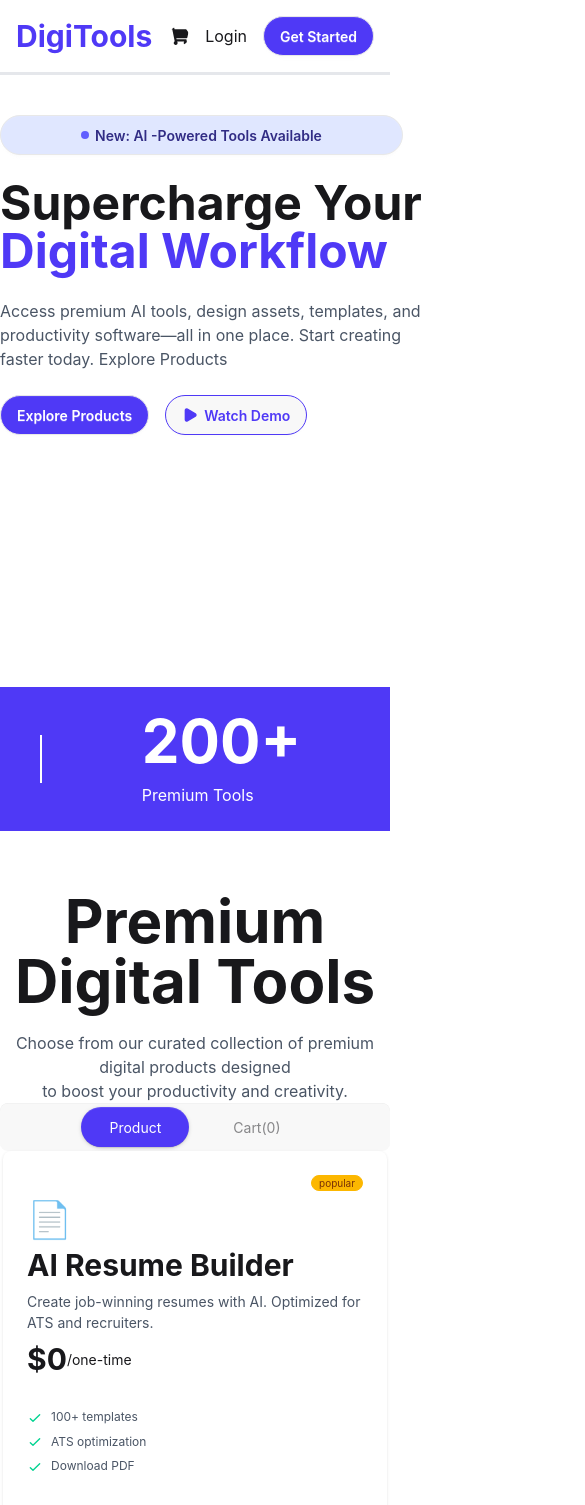
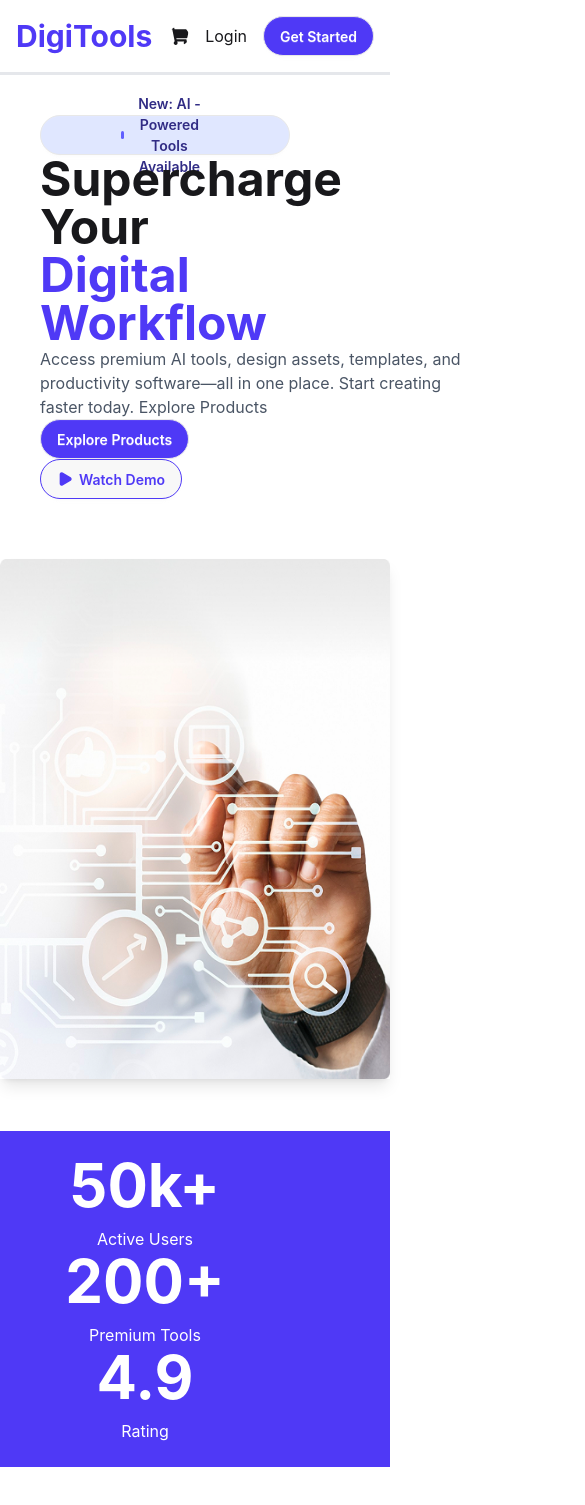
Before and after one commit to fahmidaafrozmoni2928-droid/digital-tools, a React (Vite) app: page / in a window 390 px wide. Shown: the top 1505 px of the page, 585 px wide, since content can reach past the window. Built offline with nearby package versions, Linux system fonts and the light colour scheme.

Commit message:
added responsive

```diff
--- a/src/Banner/Banner.jsx
+++ b/src/Banner/Banner.jsx
@@ -4,8 +4,8 @@ import bannerImg from '../assets/banner.png'
 
 const Banner = () => {
     return (
-        <div className="pt-10 container mx-auto space-x-19 flex">
-            <div className="space-y-6">
+        <div className="pt-10 container mx-auto space-x-25  md:flex">
+            <div className="ml-10 md:space-y-6 ml-0">
            <div className="btn px-20 rounded-full bg-indigo-100 text-indigo-900">
             <span className="w-2 h-2 bg-indigo-500 rounded-full"></span>
             New:  AI -Powered Tools Available
@@ -23,8 +23,8 @@ Explore Products
 </div>
 </div>
 
-<div>
-    <img className="w-130 h-130 shadow-lg" src={bannerImg}></img>
+<div className="mt-15 md:mt-0">
+    <img className="w-10 h-10 md: w-130 h-130 shadow-lg" src={bannerImg}></img>
 </div>
         </div>
 
--- a/src/BannerBottom/BannerBottom.jsx
+++ b/src/BannerBottom/BannerBottom.jsx
@@ -2,23 +2,23 @@ import React from "react";
 
 const BannerBottom = () => {
     return (
-        <div className="bg-[#4F39F6] px-6 py-6 flex justify-center items-center space-x-25 mt-13">
+        <div className="bg-[#4F39F6] px-6 py-6  justify-center items-center space-x-25 mt-13 md:flex">
 
-          <div className="text-white space-y-3 ">
+          <div className="text-center text-white md:text-white space-y-3 ">
             <h2 className="text-6xl font-bold ">50k+</h2>
             <p>Active Users</p>
           </div>
 
-          <hr className=" h-12 border-l-2 border-white" ></hr>
+          <hr className=" hidden  md:block  h-12 border-l-2 border-white " ></hr>
 
-          <div className="text-white space-y-3 ">
+          <div className="text-center text-white md:text-white space-y-3 ">
             <h2 className="text-6xl font-bold">200+</h2>
             <p>Premium Tools</p>
           </div>
 
-          <hr className=" h-12 border-l-2 border-white" ></hr>
+          <hr className="hidden md:block h-12 border-l-2 border-white" ></hr>
 
-          <div className="text-white space-y-3">
+          <div className="mr-25 text-center text-white md:text-white space-y-3">
             <h2 className="text-6xl font-bold">4.9</h2>
             <p>Rating</p>
           </div>
--- a/src/Footer/Footer.jsx
+++ b/src/Footer/Footer.jsx
@@ -5,12 +5,12 @@ import { FaXTwitter } from "react-icons/fa6";
 const Footer = () => {
     return (
         <div className="bg-black px-30 mt-10 py-10">
-        <div className="flex justify-between text-white ">
+        <div className=" text-white md:flex justify-between">
            <div className="space-y-3">
             <h2 className="text-3xl">DigiTools</h2>
             <p className="line-clamp-3 w-90 text-[#FFFFFF]/60">Premium digital tools for creators, professionals, and businesses. Work smarter with our suite of powerful tools.</p>
             </div>
-
+<div className="flex justify-between pt-10">
             <div>
                 <ul className="space-y-3">
                     <li><a href="/product"></a>Product</li>
@@ -32,7 +32,9 @@ const Footer = () => {
                 </ul>
             </div>
 
+            </div>
 
+            <div className="flex justify-between pt-10">
             <div>
                 <ul className="space-y-3">
                     <li><a href="/Resources"></a>Resources</li>
@@ -53,11 +55,12 @@ const Footer = () => {
                 <FaXTwitter />
                 </div>
             </div>
+            </div>
 
             </div>
 
             <hr className="px-20 border-t-2 border-[#FFFFFF]/20 my-4 w-full"></hr>
-            <div className="flex justify-between text-[#FFFFFF]/60">
+            <div className="gap-10 md:flex justify-between text-[#FFFFFF]/60">
             <p className="text-[#FFFFFF]/60">&copy;  2026 Digitools. All rights reserved.</p>
 
             <div className="flex gap-4">
--- a/src/GetStarted/GetStarted.jsx
+++ b/src/GetStarted/GetStarted.jsx
@@ -11,7 +11,7 @@ const GetStarted = () => {
           <p className="text-gray-600 text-center">Start using premium digital tools in minutes, not hours.</p>
           </div>
         </div>
-        <div className="pt-20 grid grid-cols-3 ml-20">
+        <div className="pt-20 grid grid-cols-1 md:grid-cols-2 lg:grid-cols-3 ml-20">
             <div className="card-1">
 
 
--- a/src/ToolsCards/ToolsCards.jsx
+++ b/src/ToolsCards/ToolsCards.jsx
@@ -22,7 +22,7 @@ const ToolsCards = ({toolsPromise, carts, setCarts, activeTools, setActiveTools}
 
 { activeTools === "cart" && <Cart carts={carts} setCarts={setCarts}></Cart> }
      {activeTools === "product" &&
-            <div className="grid grid-cols-1 md:grid-cols-2 lg:grid-cols-3 space-y-6 gap-x-0">
+            <div className="grid grid-cols-1 md:grid-cols-2 lg:grid-cols-3 space-y-6 gap-x-0 ">
                 {
                     tools.map(tool => <div key={tool.id} className="min-h-100vh flex justify-center items-center ">
                             <Card key={tool.id} tool={tool} carts={carts} setCarts={setCarts}></Card>
```
Also changed, not shown: 1 other file (tests, documents, lock files or other folders).
